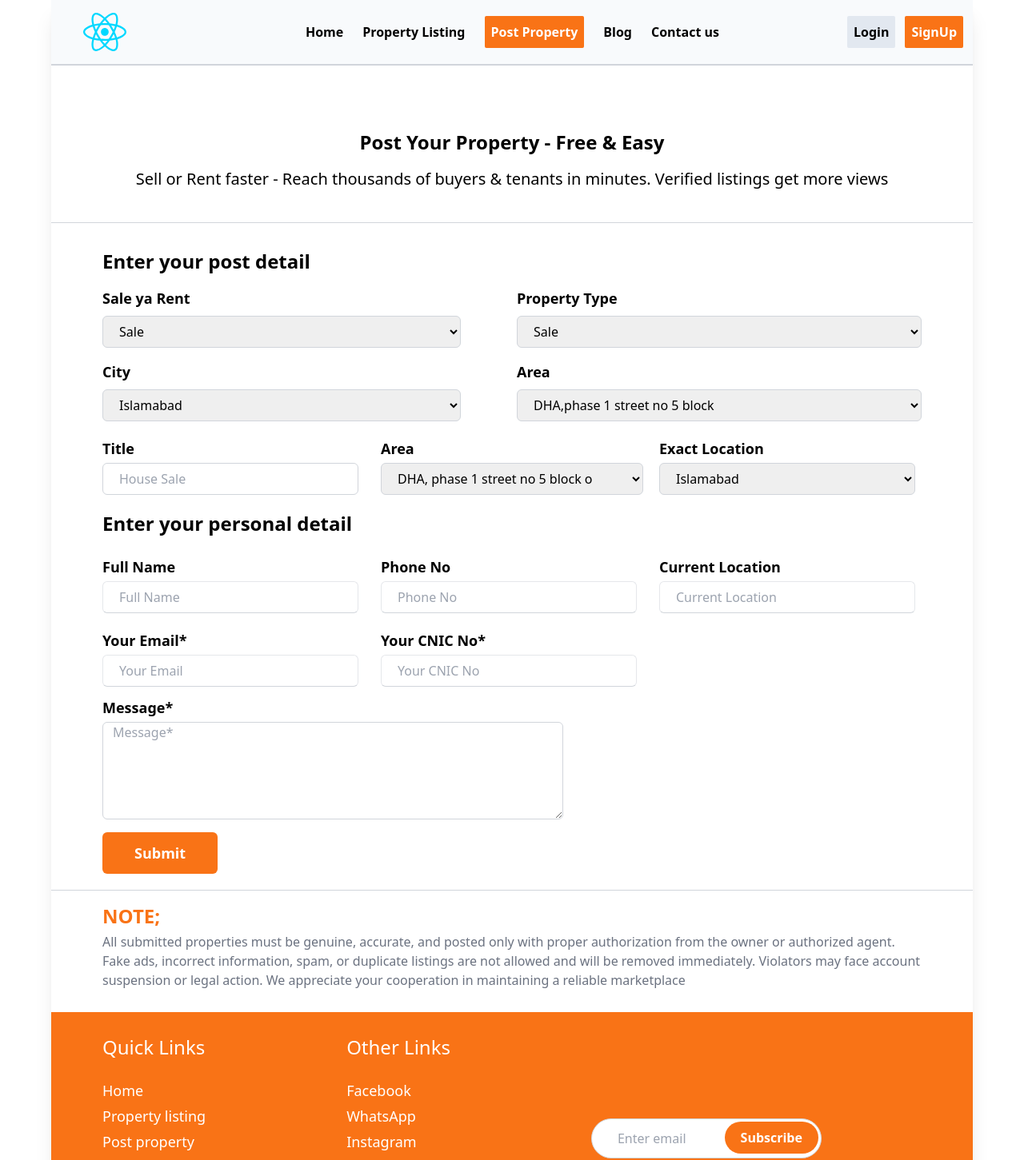
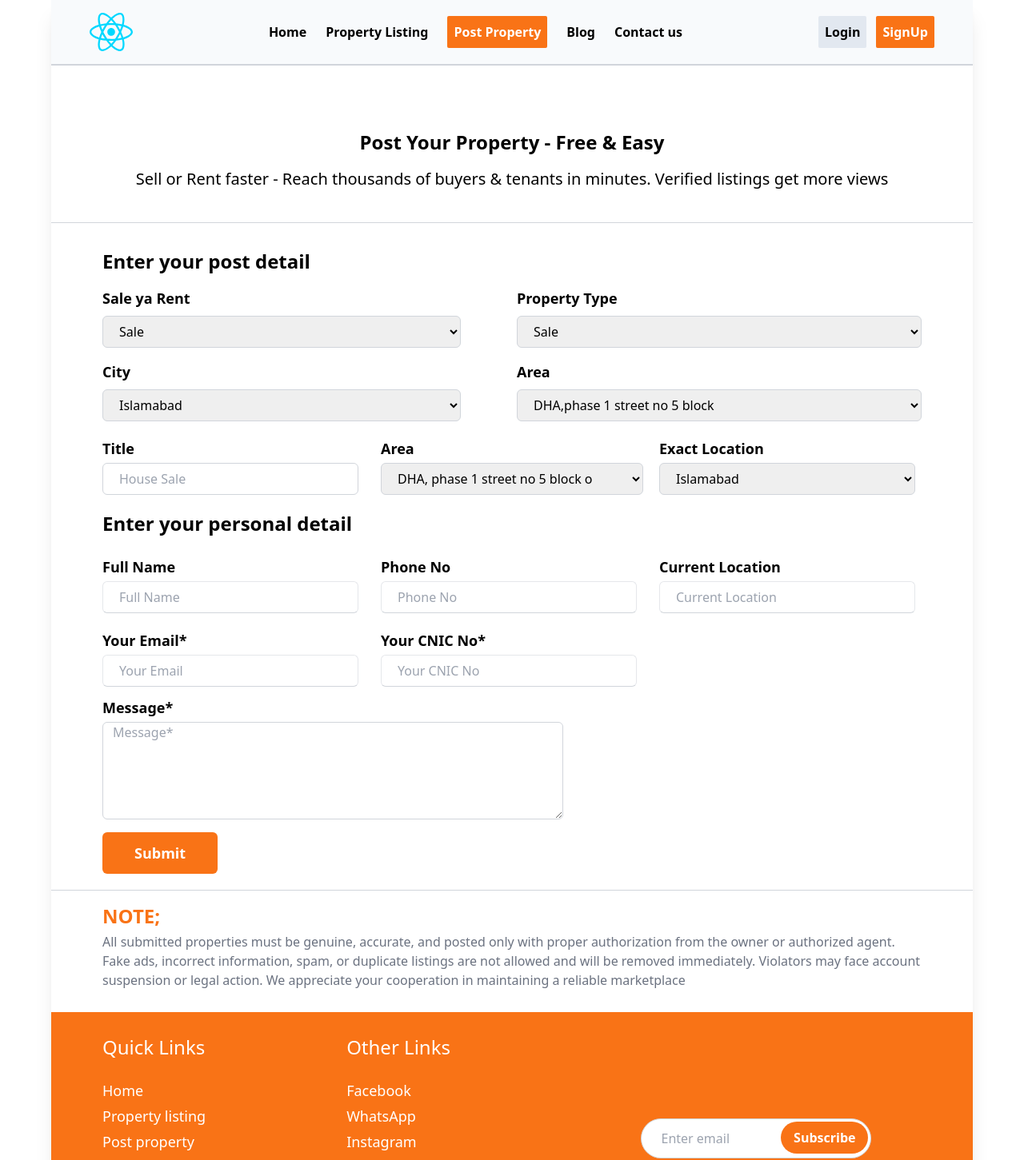
Before and after one commit to riyyan-optiverse/Landing-page-reactjs, a React (Vite) app: page / in a window 1280 px wide. Shown: the top 1451 px of the page at 80% size. Built offline with nearby package versions, Linux system fonts and the light colour scheme.

Commit message:
fix: fixed NavBar issue

```diff
--- a/src/components/card/index.jsx
+++ b/src/components/card/index.jsx
@@ -19,7 +19,7 @@ const Card = () => {
           Enter your personal detail
         </p>
         <InputFields />
-        <div className="mt-4">
+        <div className="mt-4 flex justify-center md:justify-start">
           <FormButton />
         </div>
       </div>
--- a/src/components/footer/footerContent.jsx
+++ b/src/components/footer/footerContent.jsx
@@ -4,9 +4,9 @@ const Footer = () => {
   return (
     <div className="w-full bg-orange-500 mt-5">
       <div className="px-6 md:px-16 pt-7 flex flex-col items-center md:flex-row gap-10 md:gap-44">
-        <div className="flex flex-col gap-6">
+        <div className="flex flex-col gap-6 ">
           <p className="text-2xl font-medium text-white">Quick Links</p>
-          <div className="flex flex-col gap-1">
+          <div className="flex flex-col gap-1 items-center md:items-start">
             <Link
               to="/home"
               className="text-lg text-white cursor-pointer hover:text-blue-500"
@@ -39,7 +39,7 @@ const Footer = () => {
             </Link>
           </div>
         </div>
-        <div className="flex flex-col gap-6">
+        <div className="flex flex-col gap-6 items-center md:items-start">
           <p className="text-2xl font-medium text-white">Other Links</p>
           <div className="flex flex-col gap-1">
             <p className="text-lg text-white">Facebook</p>
@@ -49,13 +49,13 @@ const Footer = () => {
             <p className="text-lg text-white">Telegram</p>
           </div>
         </div>
-        <div className="flex flex-col relative  sm:flex-row items-start sm:items-center gap-2 md:mt-12">
+        <div className="mx-auto flex flex-col relative  sm:flex-row items-start sm:items-center gap-2 md:mt-12 overflow-hidden">
           <input
             type="text"
             placeholder="Enter email"
-            className="border px-8 py-6 border-gray-300 outline-none h-10 w-full sm:w-72 rounded-full"
+            className="border max-w-96 p-6 border-gray-300 outline-none h-10 w-full sm:w-72 rounded-full "
           />
-          <button className="h-10 px-5 absolute right-1 top-1 bg-orange-500 rounded-full hover:bg-orange-600">
+          <button className="h-10 px-4 absolute right-1 top-1 bg-orange-500 rounded-full hover:bg-orange-600 ">
             <span className="font-semibold text-white">Subscribe</span>
           </button>
         </div>
--- a/src/components/home-page-components/productCards.jsx
+++ b/src/components/home-page-components/productCards.jsx
@@ -2,11 +2,11 @@ import { cardData } from "./static-data";
 
 export const ProductCards = () => {
   return (
-    <div className=" p-10 grid grid-cols-1 sm:grid-cols-2  md:grid-cols-4 lg:grid-cols-6 gap-3">
+    <div className=" p-10 grid grid-cols-1 sm:grid-cols-2  md:grid-cols-4 lg:grid-cols-6 gap-3 ">
       {cardData.map((card, index) => (
         <div
           key={index}
-          className="w-40 h-auto bg-white shadow-md rounded-sm p-4 flex flex-col cursor-pointer hover:shadow-2xl transition-shadow duration-300 "
+          className="max-w-40 h-auto bg-white shadow-md rounded-sm p-4 flex flex-col cursor-pointer hover:shadow-2xl transition-shadow duration-300"
         >
           <img
             src={card.img}
@@ -16,7 +16,7 @@ export const ProductCards = () => {
           <p className="font-medium text-xs mt-2">{card.title}</p>
           <p className="font-medium text-xs">{card.botLable}</p>
           <p className="font-medium text-xs mt-1 text-gray-500">{card.price}</p>
-          <button className="w-28 h-8 bg-orange-500 rounded-sm hover:bg-orange-600 ml-2 mt-3 flex justify-center items-center">
+          <button className="w-[100%] h-8 bg-orange-500 rounded-sm hover:bg-orange-600  mt-3 flex justify-center items-center">
             <span className="font-medium  text-xs text-white ">Order Now</span>
           </button>
         </div>
--- a/src/components/home.jsx
+++ b/src/components/home.jsx
@@ -8,7 +8,7 @@ export const Home = () => {
     <div className="bg-sky-50 w-11/12 max-w-6xl mx-auto  shadow-xl ">
       <MainCard />
       <Lable />
-      <div className="mt-4 flex justify-end md:pr-10 px-2">
+      <div className="mt-4 flex md:justify-end md:pr-10 px-3">
         <InputField />
       </div>
       <ProductCards />
--- a/src/components/navbar/navbar-content.jsx
+++ b/src/components/navbar/navbar-content.jsx
@@ -4,17 +4,17 @@ import { Link } from "react-router-dom";
 const Navbar = () => {
   return (
     <>
-      <div className="bg-slate-50 w-12/12 h-20 flex  justify-start items-center ">
-        <div className="flex gap-40">
-          <div className="flex gap-56">
+      <div className="bg-slate-50 w-[100%] md:h-20 flex  justify-start items-center ">
+       <div className="flex w-full items-center justify-between p-2 md:px-12 flex-wrap">
+
             <div>
               <img
                 src="src/assets/react.svg"
                 alt="logo"
-                className="h-12 w-auto pl-10"
+                className="h-12 w-auto "
               />
             </div>
-            <div className="flex  gap-6 justify-center items-center">
+            <div className="hidden md:flex gap-6 justify-start items-center">
               <Link
                 to="/home"
                 className="font-semibold text-base cursor-pointer hover:text-blue-500"
@@ -48,7 +48,7 @@ const Navbar = () => {
                 Contact us
               </Link>
             </div>
-          </div>
+
           <div className="flex  justify-center items-center gap-3">
             <Link
             to="/login"
--- a/src/components/propertyListing.jsx
+++ b/src/components/propertyListing.jsx
@@ -41,7 +41,9 @@ export const PropertyListing = () => {
       </div>
       <div className="p-1 md:px-16 mt-4">
         <InputFiel />
+        <div className="flex justify-center md:justify-start">
         <SubmitButton />
+        </div>
       </div>
     </div>
   );
```
